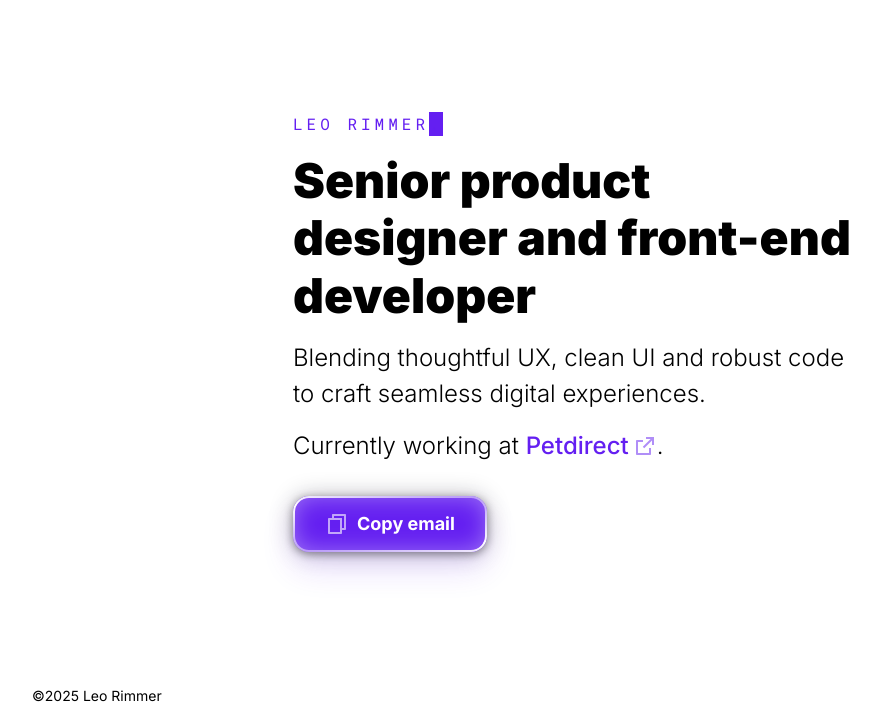
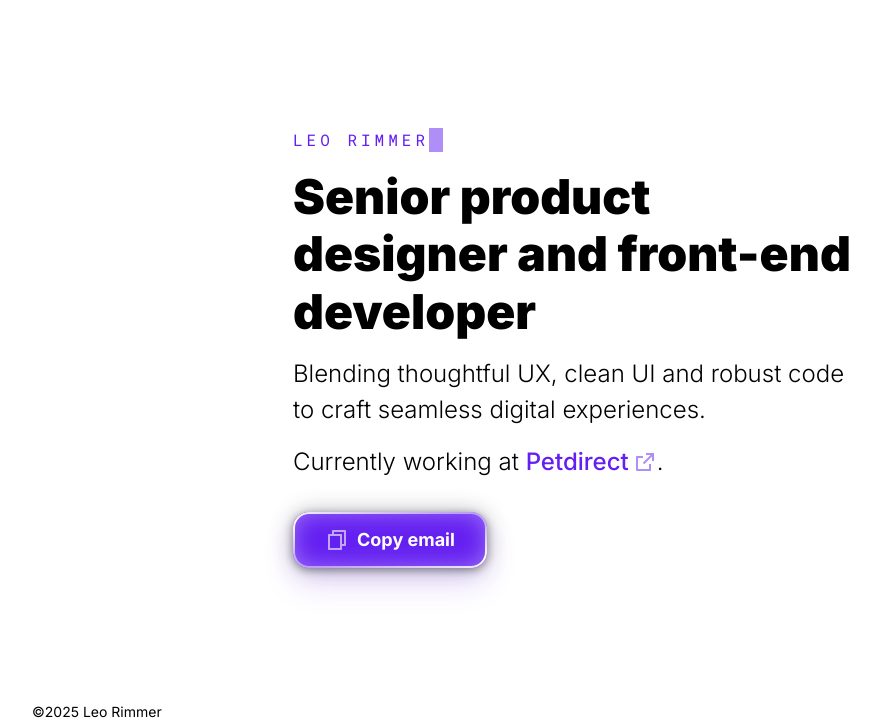
Before and after one commit to leorim/leorim.github.io, an Astro site: page / in a window 1280 px wide. Shown: the part 77-800 px from the top of the page, without its empty margins (62-942 px from the left). Built offline with nearby package versions, Linux system fonts and the light colour scheme; Astro itself is replaced by a stand-in of ours.

Commit message:
fix footer height and add box opacity

```diff
--- a/src/styles/components/_intro.scss
+++ b/src/styles/components/_intro.scss
@@ -15,6 +15,7 @@
 		&::after {
 			content: ".";
 			background: currentcolor;
+			opacity: .5;
 		}
 	}
 
--- a/src/styles/styles.scss
+++ b/src/styles/styles.scss
@@ -18,7 +18,8 @@ body {
     align-items: center;
     justify-content: center;
 
-    > header {
+    > header,
+    > footer {
         flex: 0 0 auto;
         width: 100%;
     }
@@ -31,10 +32,4 @@ body {
         align-items: flex-start;
         justify-content: center;
     }
-
-    > footer {
-        width: 100%;
-        padding: $spacer 0;
-        flex: 0 0 auto;
-    }
 }
```
